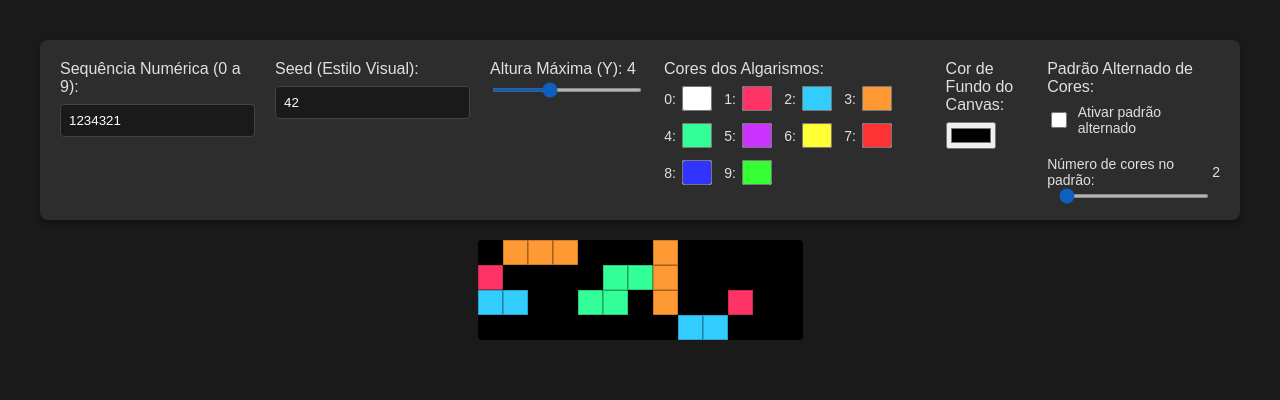
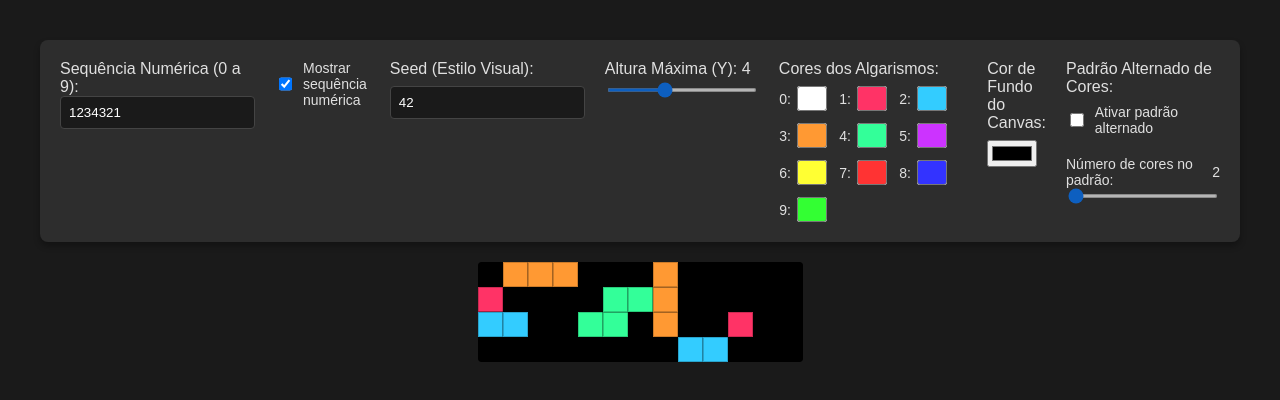
Before and after one commit to alienmindarts/SHAPES-PHONETICS, a plain HTML site: page index.html in a window 1280 px wide. Drawn offline with Linux system fonts and the light colour scheme.

Commit message:
esconder caixa de texto

```diff
--- a/app.js
+++ b/app.js
@@ -22,6 +22,11 @@ for (let i = 0; i <= 9; i++) {
 const toggleAlternarCores = document.getElementById('toggleAlternarCores');
 const sliderNumCores = document.getElementById('sliderNumCores');
 const valNumCores = document.getElementById('valNumCores');
+// Toggle for hiding numeric sequence
+const toggleMostrarSequencia = document.getElementById('toggleMostrarSequencia');
+const sequenciaGroup = document.getElementById('sequenciaGroup');
+// Set initial visibility
+sequenciaGroup.style.display = toggleMostrarSequencia.checked ? 'block' : 'none';
 
 let framePendente = false;
 
@@ -89,5 +94,12 @@ inputs.forEach(el => {
     });
 });
 
+
+// Toggle visibility of numeric sequence input
+toggleMostrarSequencia.addEventListener('change', () => {
+    sequenciaGroup.style.display = toggleMostrarSequencia.checked ? 'block' : 'none';
+});
+
+
 // Arranca na primeira vez
 atualizar();
--- a/index.html
+++ b/index.html
@@ -8,9 +8,16 @@
 </head>
 <body>
      <div class="dashboard">
-        <div class="control-group">
+         <div id="sequenciaGroup" class="control-group">
              <label>Sequência Numérica (0 a 9):</label>
              <input type="text" id="inputNumeros" value="1234321">
+         </div>
+
+         <div class="control-group">
+             <label class="toggle-label">
+                 <input type="checkbox" id="toggleMostrarSequencia" checked>
+                 Mostrar sequência numérica
+             </label>
          </div>
 
          <div class="control-group">
```
Lines whose indentation alone changed are shown as unchanged.
